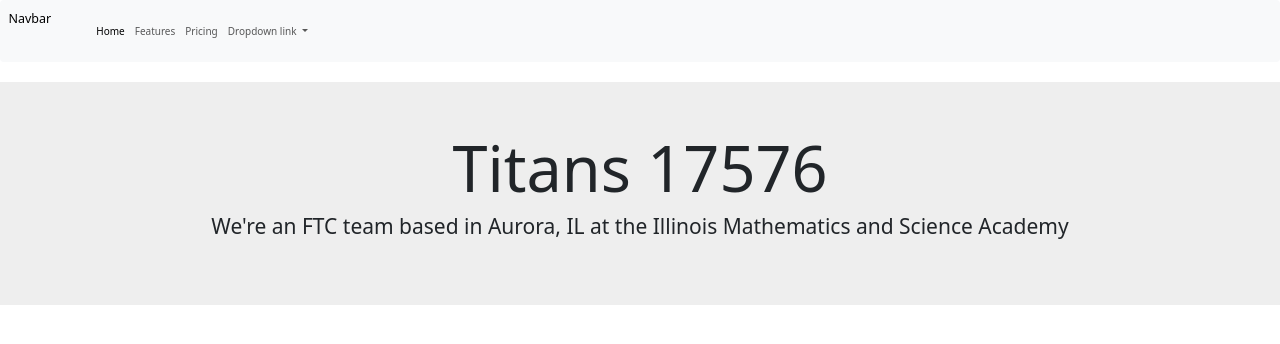
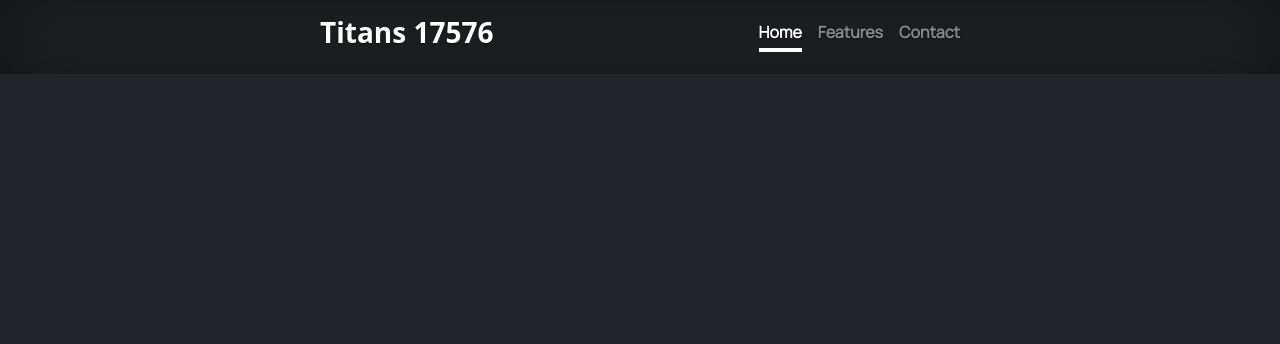
Before and after one commit to titans17576/titans17576.github.io, a plain HTML site: page index.html in a window 1280 px wide. Drawn offline with nearby package versions, Linux system fonts and the light colour scheme.

Commit message:
basic navbar

```diff
--- a/index.html
+++ b/index.html
@@ -4,49 +4,21 @@
         <title>IMSA Titans 17576</title>
         <meta charset="utf-8">
         <meta name="viewport" content="width=device-width, initial-scale=1">
-        <link rel="stylesheet" href="https://maxcdn.bootstrapcdn.com/bootstrap/3.4.1/css/bootstrap.min.css">
         <link href="vendor/bootstrap/css/bootstrap.min.css" rel="stylesheet">
+        <link href="style.css" rel="stylesheet">
 
     </head>
-    <body>
-        <nav class="navbar navbar-expand-lg bg-body-tertiary">
-            <div class="container-fluid">
-              <a class="navbar-brand" href="#">Navbar</a>
-              <button class="navbar-toggler" type="button" data-bs-toggle="collapse" data-bs-target="#navbarNavDropdown" aria-controls="navbarNavDropdown" aria-expanded="false" aria-label="Toggle navigation">
-                <span class="navbar-toggler-icon"></span>
-              </button>
-              <div class="collapse navbar-collapse" id="navbarNavDropdown">
-                <ul class="navbar-nav">
-                  <li class="nav-item">
-                    <a class="nav-link active" aria-current="page" href="#">Home</a>
-                  </li>
-                  <li class="nav-item">
-                    <a class="nav-link" href="#">Features</a>
-                  </li>
-                  <li class="nav-item">
-                    <a class="nav-link" href="#">Pricing</a>
-                  </li>
-                  <li class="nav-item dropdown">
-                    <a class="nav-link dropdown-toggle" href="#" role="button" data-bs-toggle="dropdown" aria-expanded="false">
-                      Dropdown link
-                    </a>
-                    <ul class="dropdown-menu">
-                      <li><a class="dropdown-item" href="#">Action</a></li>
-                      <li><a class="dropdown-item" href="#">Another action</a></li>
-                      <li><a class="dropdown-item" href="#">Something else here</a></li>
-                    </ul>
-                  </li>
-                </ul>
-              </div>
-            </div>
-          </nav>
-        <div class="jumbotron text-center">
-            <h1>Titans 17576</h1>
-            <p>We're an FTC team based in Aurora, IL at the Illinois Mathematics and Science Academy</p>
-        </div>
-        <section></section>
-        <section></section>
-        <section></section>
+    <body class="text-bg-dark">
+      <div class="cover-container d-flex w-100 h-100 p-3 mx-auto flex-column">
+        <header>
+        <h3 class="float-md-start text-center text-bold" style=" font-weight: 550; font-family: system-ui, -apple-system, BlinkMacSystemFont, 'Segoe UI', Roboto, Oxygen, Ubuntu, Cantarell, 'Open Sans', 'Helvetica Neue', sans-serif">Titans 17576</h3>
+        <nav class="nav nav-masthead justify-content-center float-md-end">
+          <a class="nav-link fw-bold py-1 px-0 active" aria-current="page" href="#">Home</a>
+          <a class="nav-link fw-bold py-1 px-0" href="#">Features</a>
+          <a class="nav-link fw-bold py-1 px-0" href="#">Contact</a>
+        </nav>
+        </header>
+      </div>
         <script src="vendor/bootstrap/js/bootstrap.bundle.min.js"></script>
     </body>
 </html>
--- /dev/null
+++ b/style.css
@@ -0,0 +1,54 @@
+@font-face {
+  font-family: 'manrope';
+  src: url('fonts/Manrope-VariableFont_wght.ttf') format('truetype');
+  font-weight: normal;
+  font-style: normal;
+}
+
+/* Custom default button */
+.btn-light,
+.btn-light:hover,
+.btn-light:focus {
+  color: #333;
+  text-shadow: none; /* Prevent inheritance from `body` */
+}
+
+
+/*
+ * Base structure
+ */
+
+body {
+  text-shadow: 0 .05rem .1rem rgba(0, 0, 0, .5);
+  box-shadow: inset 0 0 5rem rgba(0, 0, 0, .5);
+  font-family: "manrope";
+
+}
+
+.cover-container {
+  max-width: 42em;
+}
+
+
+/*
+ * Header
+ */
+
+.nav-masthead .nav-link {
+  color: rgba(255, 255, 255, .5);
+  border-bottom: .25rem solid transparent;
+}
+
+.nav-masthead .nav-link:hover,
+.nav-masthead .nav-link:focus {
+  border-bottom-color: rgba(255, 255, 255, .25);
+}
+
+.nav-masthead .nav-link + .nav-link {
+  margin-left: 1rem;
+}
+
+.nav-masthead .active {
+  color: #fff;
+  border-bottom-color: #fff;
+}
```
Also changed, not shown: fonts/Manrope-VariableFont_wght.ttf (added).
